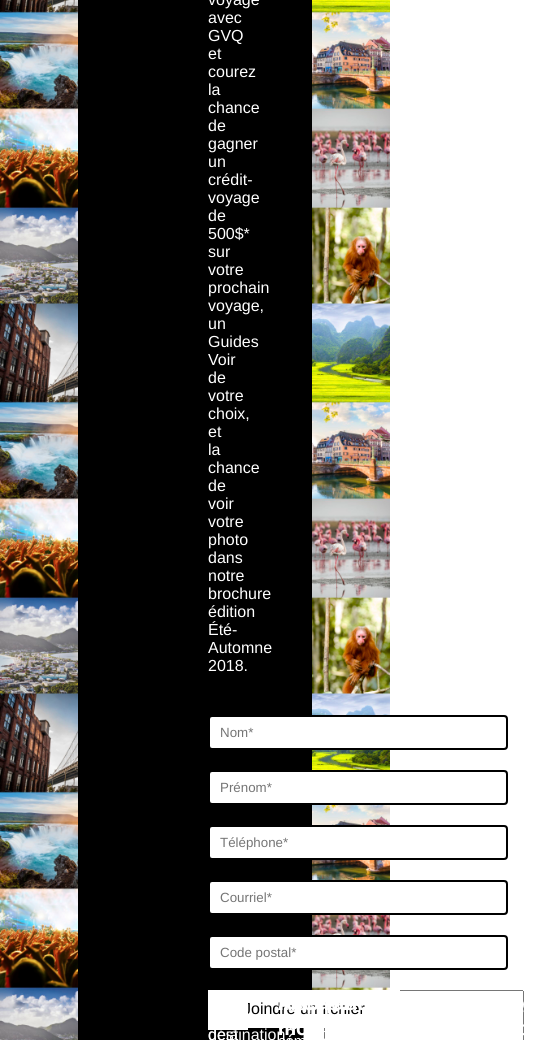
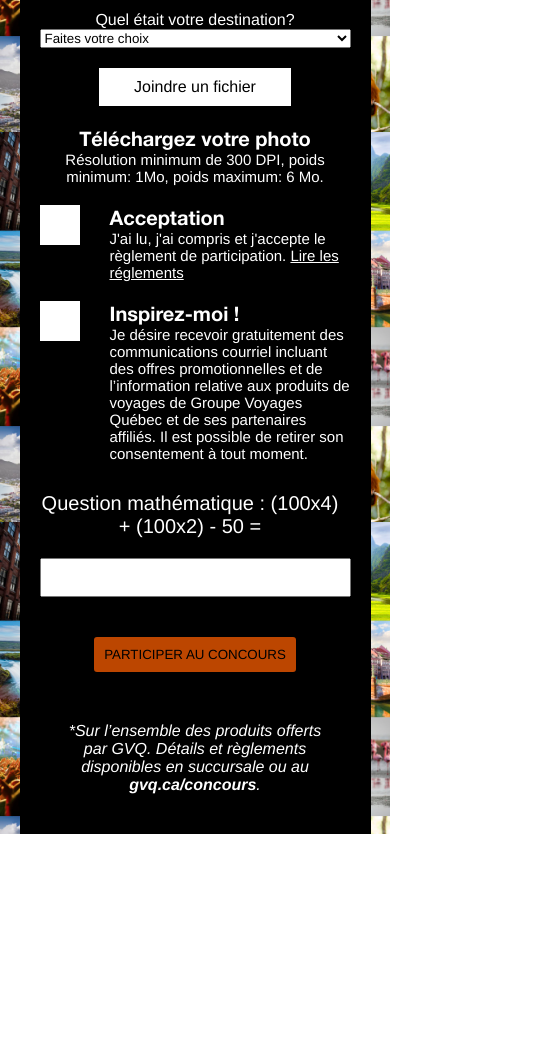
Before and after one commit to crxillusion/woxlink, a plain HTML site: page index.html in a window 390 px wide. Shown: the part 960-2000 px from the top of the page, 556 px wide, since content can reach past the window. After the commit the page ends 1794 px from the top, so only its background shows below. Drawn offline with Linux system fonts and the light colour scheme.

Commit message:
responsive-ready

```diff
--- a/index.html
+++ b/index.html
@@ -12,6 +12,7 @@
 
     <!-- Styles -->
     <link rel="stylesheet" href="style.css">
+    <link rel="stylesheet" href="tablet.css" media="all and (max-width:1024px)">
 
 </head>
 <body class="page">
--- a/style.css
+++ b/style.css
@@ -139,7 +139,7 @@ a {
 }
 
 .form {
-    width: 60%;
+    width: 70%;
     margin: 0 auto;
     background-color: #000000;
     max-width: 950px;
@@ -207,6 +207,7 @@ a {
     margin: 10px 0;
     display: flex;
     justify-content: flex-start;
+    align-items: flex-start;
 }
 
 .form-link {
@@ -327,14 +328,15 @@ a {
 /*form-main*/
 
 /*for,-footer*/
-.form-footer {
+.form-footer-wrap {
     /* padding-top: 30px; */
+    width: 60%;
+    margin: 0 auto;
     text-align: center;
 }
 
 .form-footer {
-    width: 60%;
-    margin: 50px auto 0;
+    margin-top: 50px;
 }
 
 /*for,-footer*/
--- /dev/null
+++ b/tablet.css
@@ -0,0 +1,73 @@
+.page-main {
+    padding-top: 20px;
+}
+.form {
+    width: 90%;
+}
+.form-wrap {
+    padding: 40px 20px;
+}
+
+.form-head-text {
+    word-wrap: break-word;
+}
+
+.input-group {
+    min-width: 0px;
+    width: 100%;
+}
+
+.form-description {
+    text-align: center;
+}
+
+.select-label {
+    margin-right: 0;
+    text-align: center;
+}
+
+.form-group {
+    justify-content: center;
+    flex-wrap: wrap;
+}
+
+.select {
+    width: 100%;
+}
+
+.file-label {
+    justify-content: center;
+    flex-wrap: wrap;
+}
+
+.file-label::before {
+    margin: 0 0 20px 0;
+}
+
+.file-label-texts {
+    text-align: center;
+}
+
+.check-group {
+    justify-content: flex-start;
+    flex-wrap: nowrap;
+}
+
+.question-group {
+    margin-top: 20px;
+    margin-bottom: 40px;
+    text-align: center;
+}
+
+.question-label {
+    margin-bottom: 20px;
+}
+
+.question {
+    width: 100%;
+}
+
+.form-footer-wrap {
+    /* padding-top: 30px; */
+    width: 90%;
+}
```
